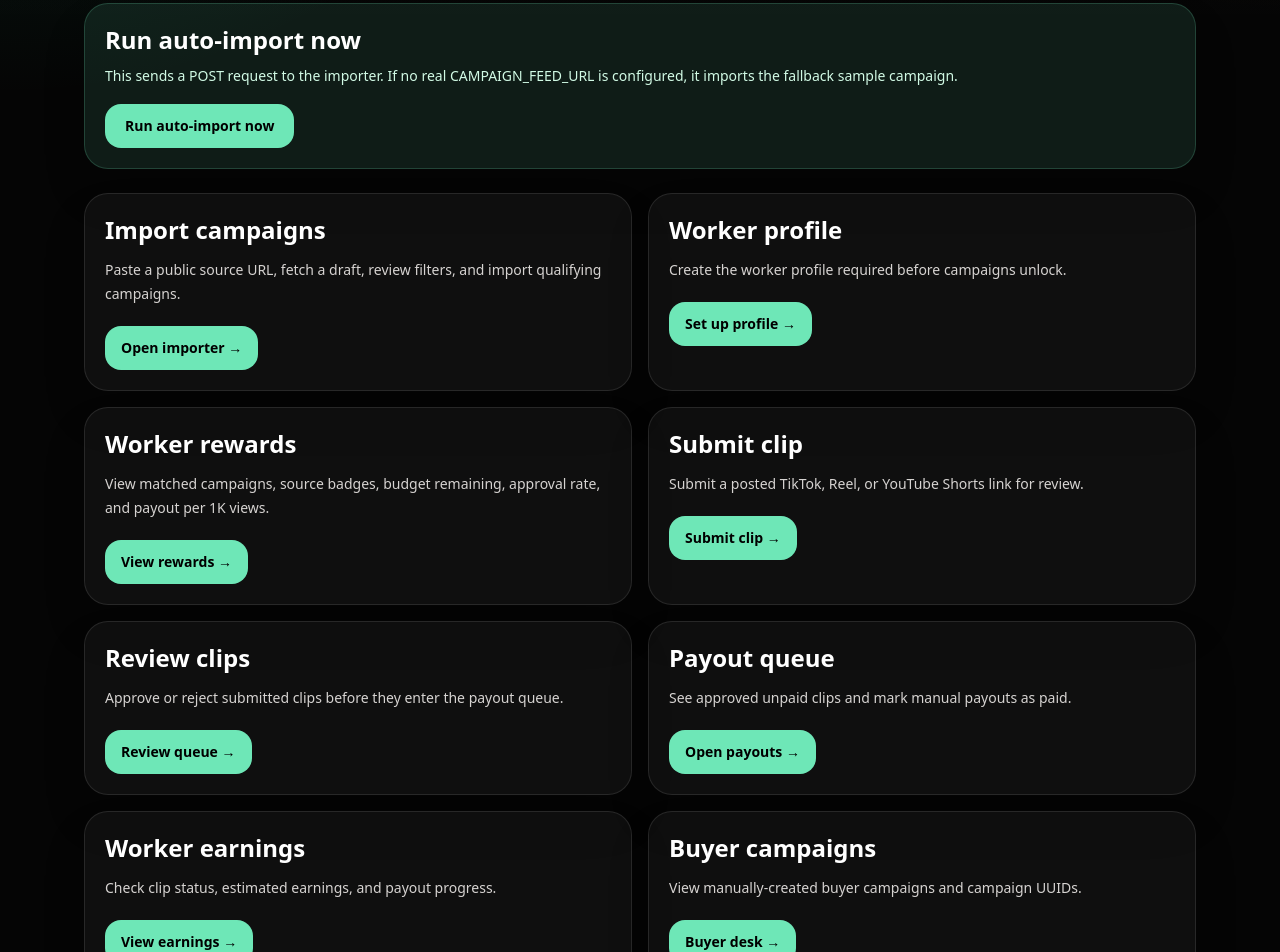
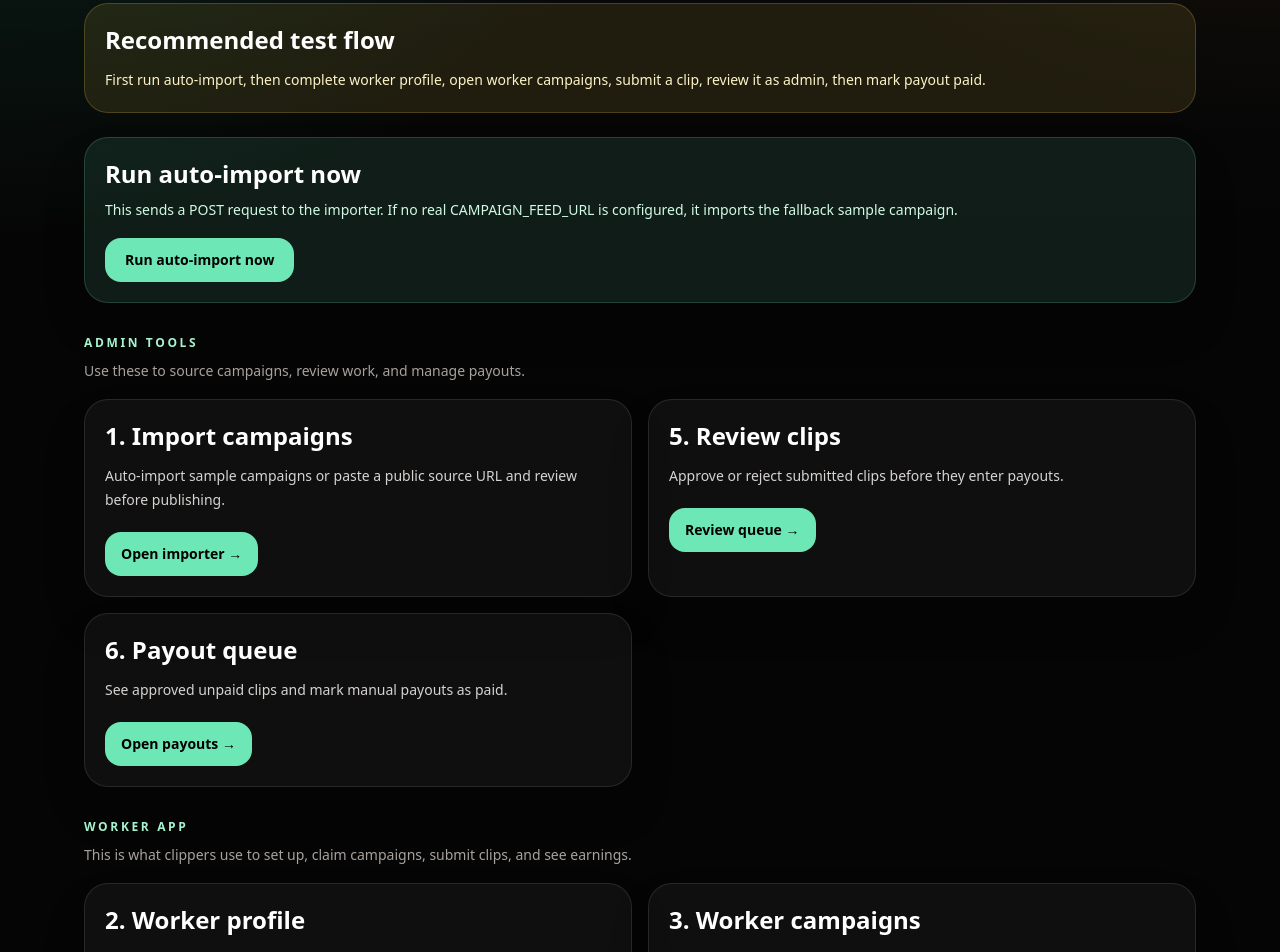
Before and after one commit to youssefalw2001/Clip-bounty-, a Next.js app: page /console in a window 1280 px wide. Shown: the part 560-1512 px from the top of the page. Built offline with nearby package versions, Linux system fonts and the light colour scheme.

Commit message:
Organize console into admin worker buyer sections

```diff
--- a/app/console/page.tsx
+++ b/app/console/page.tsx
@@ -2,66 +2,78 @@ import Link from "next/link";
 import { AutoImportRunner } from "@/components/AutoImportRunner";
 import { DashboardShell } from "@/components/DashboardShell";
 
-const sections = [
+const adminSections = [
   {
-    title: "Import campaigns",
-    description: "Paste a public source URL, fetch a draft, review filters, and import qualifying campaigns.",
+    title: "1. Import campaigns",
+    description: "Auto-import sample campaigns or paste a public source URL and review before publishing.",
     href: "/admin/import",
     cta: "Open importer",
   },
   {
-    title: "Worker profile",
-    description: "Create the worker profile required before campaigns unlock.",
+    title: "5. Review clips",
+    description: "Approve or reject submitted clips before they enter payouts.",
+    href: "/admin/clips",
+    cta: "Review queue",
+  },
+  {
+    title: "6. Payout queue",
+    description: "See approved unpaid clips and mark manual payouts as paid.",
+    href: "/admin/payouts",
+    cta: "Open payouts",
+  },
+];
+
+const workerSections = [
+  {
+    title: "2. Worker profile",
+    description: "Set wallet, country, social handles, and niches. Required before campaigns unlock.",
     href: "/worker/profile",
     cta: "Set up profile",
   },
   {
-    title: "Worker rewards",
-    description: "View matched campaigns, source badges, budget remaining, approval rate, and payout per 1K views.",
+    title: "3. Worker campaigns",
+    description: "View matched campaigns, payout per 1K views, budget remaining, and approval rate.",
     href: "/worker/campaigns",
-    cta: "View rewards",
+    cta: "View campaigns",
   },
   {
-    title: "Submit clip",
+    title: "4. Submit clip",
     description: "Submit a posted TikTok, Reel, or YouTube Shorts link for review.",
     href: "/worker/submit",
     cta: "Submit clip",
   },
   {
-    title: "Review clips",
-    description: "Approve or reject submitted clips before they enter the payout queue.",
-    href: "/admin/clips",
-    cta: "Review queue",
-  },
-  {
-    title: "Payout queue",
-    description: "See approved unpaid clips and mark manual payouts as paid.",
-    href: "/admin/payouts",
-    cta: "Open payouts",
-  },
-  {
-    title: "Worker earnings",
+    title: "7. Earnings",
     description: "Check clip status, estimated earnings, and payout progress.",
     href: "/worker/earnings",
     cta: "View earnings",
   },
+];
+
+const buyerSections = [
   {
     title: "Buyer campaigns",
     description: "View manually-created buyer campaigns and campaign UUIDs.",
     href: "/buyer/campaigns",
     cta: "Buyer desk",
   },
+  {
+    title: "Create campaign",
+    description: "Create a manual buyer-funded campaign for testing.",
+    href: "/buyer/campaigns/new",
+    cta: "Create campaign",
+  },
 ];
 
-export default function ConsolePage() {
+function SectionGroup({ title, description, items }: { title: string; description: string; items: typeof adminSections }) {
   return (
-    <DashboardShell
-      title="ClipBounty app console"
-      subtitle="Use these buttons to test the full MVP flow on mobile: import, profile, claim, submit, review, payout."
-    >
-      <AutoImportRunner />
+    <section className="mt-8">
+      <div className="mb-4">
+        <p className="text-xs font-black uppercase tracking-[0.22em] text-emerald-200">{title}</p>
+        <p className="mt-2 text-sm leading-6 text-stone-400">{description}</p>
+      </div>
       <div className="grid gap-4 md:grid-cols-2">
-        {sections.map((section) => (
+        {items.map((section) => (
           <Link
             key={section.href}
             href={section.href}
@@ -75,6 +87,30 @@ export default function ConsolePage() {
           </Link>
         ))}
       </div>
+    </section>
+  );
+}
+
+export default function ConsolePage() {
+  return (
+    <DashboardShell
+      title="ClipBounty app console"
+      subtitle="Everything is organized by role. Follow the numbered flow to test the full MVP: import, profile, claim, submit, review, payout."
+    >
+      <div className="rounded-3xl border border-amber-300/20 bg-amber-300/10 p-5 text-amber-100">
+        <h2 className="text-2xl font-black text-white">Recommended test flow</h2>
+        <p className="mt-3 text-sm leading-6">
+          First run auto-import, then complete worker profile, open worker campaigns, submit a clip, review it as admin, then mark payout paid.
+        </p>
+      </div>
+
+      <div className="mt-6">
+        <AutoImportRunner />
+      </div>
+
+      <SectionGroup title="Admin tools" description="Use these to source campaigns, review work, and manage payouts." items={adminSections} />
+      <SectionGroup title="Worker app" description="This is what clippers use to set up, claim campaigns, submit clips, and see earnings." items={workerSections} />
+      <SectionGroup title="Buyer tools" description="Buyer pages are secondary right now because your current model imports outside campaigns." items={buyerSections} />
     </DashboardShell>
   );
 }
```
